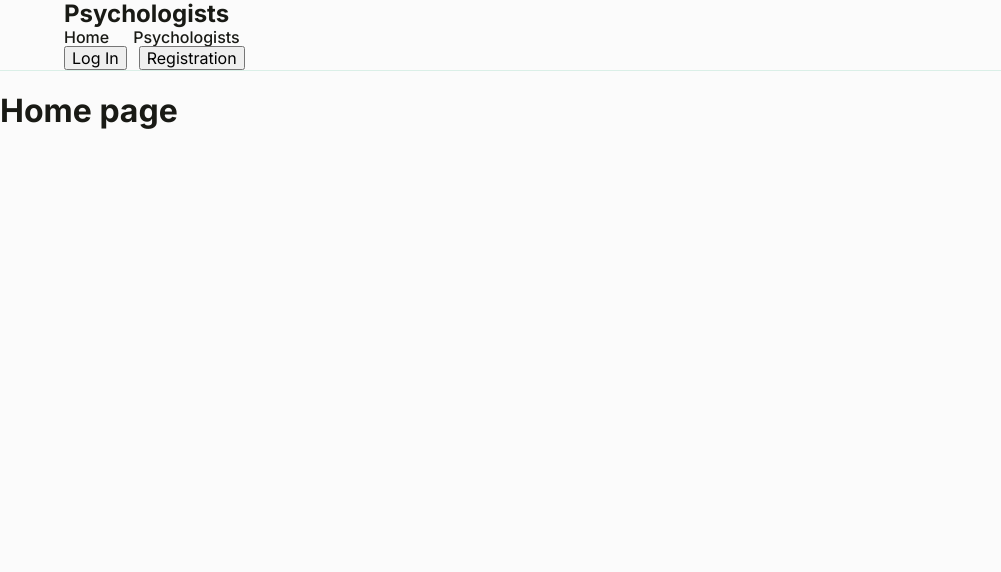
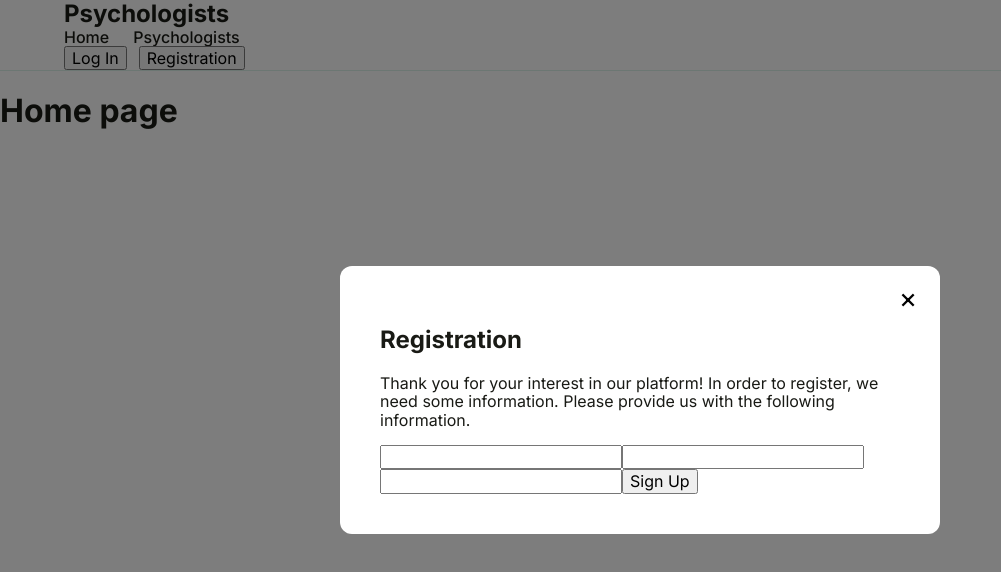
Before and after one commit to OlhaBorzhynska/psychologists-services, a React (Vite) app: page / in a window 1280 px wide. Both pictures are taken after a click on the button "Registration". Shown: the top 572 px of the page, without its empty margins (0-1001 px from the left). Built offline with nearby package versions, Linux system fonts and the light colour scheme; no server answers.

Commit message:
add registration modal and auth flow

```diff
--- a/package.json
+++ b/package.json
@@ -16,6 +16,7 @@
     "react": "^19.2.8",
     "react-dom": "^19.2.8",
     "react-hook-form": "^7.88.0",
+    "react-hot-toast": "^2.6.1",
     "react-router-dom": "^7.18.4",
     "yup": "^1.7.1"
   },
--- a/src/components/Header/Header.tsx
+++ b/src/components/Header/Header.tsx
@@ -1,9 +1,23 @@
 import { NavLink } from "react-router-dom";
-
 import css from "./Header.module.css";
+import { useState } from "react";
+import Modal from "../Modal/Modal";
+import RegisterForm from "../RegisterForm/RegisterForm";
+import { useAuth } from "../../context/useAuth";
+import { logoutUser } from "../../firebase/auth";
 
 const Header = () => {
+  const [isRegisterModalOpen, setIsRegisterModalOpen] = useState(false);
+
+  const { user, loading } = useAuth();
+
   return (
+    <>
+      {isRegisterModalOpen && (
+        <Modal onClose={() => setIsRegisterModalOpen(false)}>
+          <RegisterForm onSuccess={() => setIsRegisterModalOpen(false)} />
+        </Modal>
+      )}
       <header className={css.header}>
         <div className="container">
           <NavLink to="/" className={css.logo}>
@@ -20,12 +34,33 @@ const Header = () => {
             </NavLink>
           </nav>
 
+          {!loading && (
             <div className={css.authActions}>
+              {user ? (
+                <>
+                  <span>{user.displayName}</span>
+
+                  <button type="button" onClick={logoutUser}>
+                    Log Out
+                  </button>
+                </>
+              ) : (
+                <>
                   <button type="button">Log In</button>
-          <button type="button">Registration</button>
+
+                  <button
+                    type="button"
+                    onClick={() => setIsRegisterModalOpen(true)}
+                  >
+                    Registration
+                  </button>
+                </>
+              )}
             </div>
+          )}
         </div>
       </header>
+    </>
   );
 };
 
--- /dev/null
+++ b/src/components/Modal/Modal.module.css
@@ -0,0 +1,51 @@
+.backdrop {
+  position: fixed;
+  inset: 0;
+  z-index: 1000;
+
+  display: flex;
+  align-items: center;
+  justify-content: center;
+
+  padding: 20px;
+
+  background-color: rgba(0, 0, 0, 0.5);
+}
+
+.modal {
+  position: relative;
+
+  width: 100%;
+  max-width: 600px;
+  max-height: 90vh;
+
+  padding: 40px;
+
+  overflow-y: auto;
+
+  background-color: #fff;
+  border-radius: 12px;
+}
+
+.closeButton {
+  position: absolute;
+  top: 16px;
+  right: 16px;
+
+  display: flex;
+  align-items: center;
+  justify-content: center;
+
+  width: 32px;
+  height: 32px;
+
+  padding: 0;
+
+  border: none;
+  background: transparent;
+
+  font-size: 28px;
+  line-height: 1;
+
+  cursor: pointer;
+}
--- /dev/null
+++ b/src/components/Modal/Modal.tsx
@@ -0,0 +1,52 @@
+import { useEffect } from "react";
+import styles from "./Modal.module.css";
+
+interface ModalProps {
+  children: React.ReactNode;
+  onClose: () => void;
+}
+
+const Modal = ({ children, onClose }: ModalProps) => {
+  useEffect(() => {
+    const handleKeyDown = (event: KeyboardEvent) => {
+      if (event.key === "Escape") {
+        onClose();
+      }
+    };
+
+    document.addEventListener("keydown", handleKeyDown);
+
+    return () => {
+      document.removeEventListener("keydown", handleKeyDown);
+    };
+  }, [onClose]);
+
+  const handleBackdropClick = (event: React.MouseEvent<HTMLDivElement>) => {
+    if (event.target === event.currentTarget) {
+      onClose();
+    }
+  };
+
+  return (
+    <div
+      className={styles.backdrop}
+      onClick={handleBackdropClick}
+      role="presentation"
+    >
+      <div className={styles.modal}>
+        <button
+          className={styles.closeButton}
+          type="button"
+          onClick={onClose}
+          aria-label="Close modal"
+        >
+          ×
+        </button>
+
+        {children}
+      </div>
+    </div>
+  );
+};
+
+export default Modal;
--- /dev/null
+++ b/src/components/RegisterForm/RegisterForm.tsx
@@ -0,0 +1,79 @@
+import { yupResolver } from "@hookform/resolvers/yup";
+import { useForm } from "react-hook-form";
+import * as yup from "yup";
+import { registerUser } from "../../firebase/auth";
+import toast from "react-hot-toast";
+
+import styles from "./RegisterForm.module.css";
+
+interface RegisterFormProps {
+  onSuccess: () => void;
+}
+
+interface RegisterFormValues {
+  name: string;
+  email: string;
+  password: string;
+}
+
+const schema = yup.object({
+  name: yup
+    .string()
+    .required("Name is required")
+    .min(2, "Name must be at least 2 characters")
+    .max(16, "Name must be no more than 16 characters"),
+  email: yup
+    .string()
+    .email("Enter a valid email")
+    .required("Email is required"),
+  password: yup
+    .string()
+    .min(6, "Password must be at least 6 characters")
+    .max(12, "Password must be no more than 12 characters")
+    .required("Password is required"),
+});
+
+const RegisterForm = ({ onSuccess }: RegisterFormProps) => {
+  const {
+    register,
+    handleSubmit,
+    formState: { errors },
+  } = useForm<RegisterFormValues>({
+    resolver: yupResolver(schema),
+  });
+
+  const onSubmit = async (data: RegisterFormValues) => {
+    try {
+      await registerUser(data.name, data.email, data.password);
+
+      toast.success("Registration successful!");
+      onSuccess();
+    } catch {
+      toast.error("Registration failed. Please try again.");
+    }
+  };
+
+  return (
+    <form className={styles.form} onSubmit={handleSubmit(onSubmit)}>
+      <h2>Registration</h2>
+
+      <p>
+        Thank you for your interest in our platform! In order to register, we
+        need some information. Please provide us with the following information.
+      </p>
+
+      <input type="text" maxLength={16} {...register("name")} />
+      {errors.name && <p>{errors.name.message}</p>}
+
+      <input type="email" {...register("email")} />
+      {errors.email && <p>{errors.email.message}</p>}
+
+      <input type="password" maxLength={12} {...register("password")} />
+      {errors.password && <p>{errors.password.message}</p>}
+
+      <button type="submit">Sign Up</button>
+    </form>
+  );
+};
+
+export default RegisterForm;
--- a/src/firebase/auth.ts
+++ b/src/firebase/auth.ts
@@ -5,14 +5,26 @@ import {
   signInWithEmailAndPassword,
   signOut,
   type User,
+  updateProfile,
 } from "firebase/auth";
 
 import { app } from "./config";
 
 export const auth = getAuth(app);
 
-export const registerUser = (email: string, password: string) =>
-  createUserWithEmailAndPassword(auth, email, password);
+export const registerUser = async (
+  name: string,
+  email: string,
+  password: string,
+) => {
+  const { user } = await createUserWithEmailAndPassword(auth, email, password);
+
+  await updateProfile(user, {
+    displayName: name,
+  });
+
+  return user;
+};
 
 export const loginUser = (email: string, password: string) =>
   signInWithEmailAndPassword(auth, email, password);
--- a/src/main.tsx
+++ b/src/main.tsx
@@ -2,6 +2,7 @@ import { StrictMode } from "react";
 import { createRoot } from "react-dom/client";
 import { BrowserRouter } from "react-router-dom";
 import { AuthProvider } from "./context/AuthProvider";
+import { Toaster } from "react-hot-toast";
 import "modern-normalize";
 import "./index.css";
 import App from "./App.tsx";
@@ -11,6 +12,7 @@ createRoot(document.getElementById("root")!).render(
     <AuthProvider>
       <BrowserRouter>
         <App />
+        <Toaster position="top-right" />
       </BrowserRouter>
     </AuthProvider>
   </StrictMode>,
```
Also changed, not shown: src/components/RegisterForm/RegisterForm.module.css (added), 1 other file (tests, documents, lock files or other folders). Lines whose indentation alone changed are shown as unchanged.
